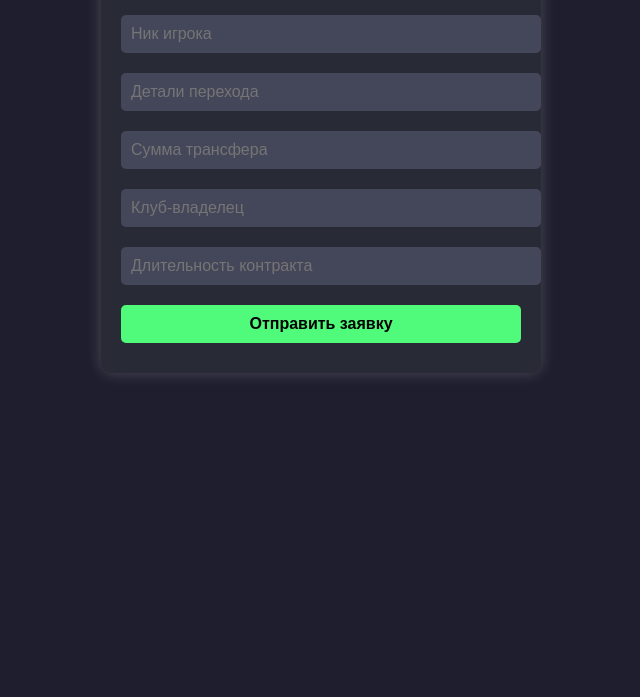
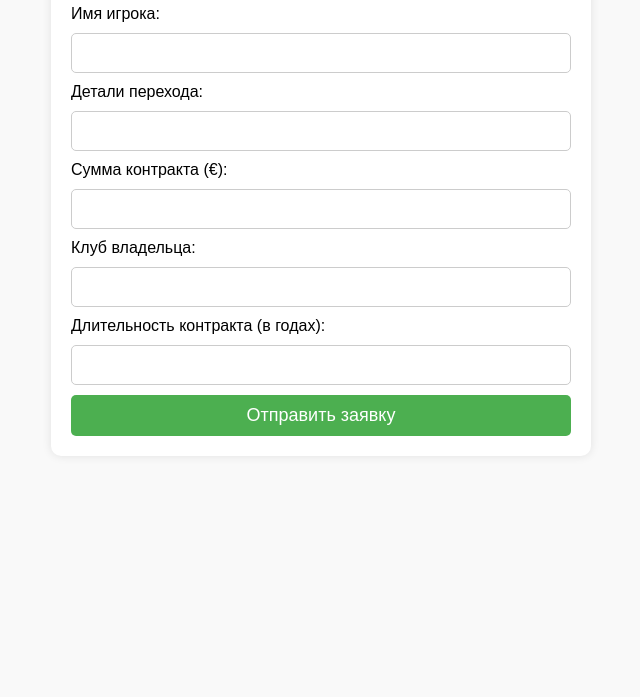
Before and after one commit to enf0rs3r/transfer, a plain HTML site: page index.html in a window 1280 px wide. Shown: the part 103-800 px from the top of the page, without its empty margins (319-959 px from the left). Drawn offline with Linux system fonts and the light colour scheme.

Commit message:
Update index.html

```diff
--- a/index.html
+++ b/index.html
@@ -5,76 +5,89 @@
     <meta name="viewport" content="width=device-width, initial-scale=1.0">
     <title>Заявка на трансфер</title>
     <style>
+        /* Общие стили для страницы */
         body {
             font-family: Arial, sans-serif;
-            background-color: #1e1e2e;
-            color: white;
-            text-align: center;
-            margin: 20px;
+            background-color: #f9f9f9;
+            padding: 20px;
+            margin: 0;
+            box-sizing: border-box;
         }
-        .container {
-            max-width: 400px;
-            margin: auto;
-            background: #282a36;
+
+        /* Контейнер для формы */
+        form {
+            max-width: 500px;
+            margin: 0 auto;
             padding: 20px;
+            background-color: white;
             border-radius: 10px;
-            box-shadow: 0px 0px 15px rgba(255, 255, 255, 0.2);
+            box-shadow: 0 0 10px rgba(0, 0, 0, 0.1);
         }
-        input, select, button {
+
+        /* Поля ввода */
+        input[type="text"], input[type="number"], input[type="url"], textarea {
             width: 100%;
             padding: 10px;
             margin: 10px 0;
+            border: 1px solid #ccc;
             border-radius: 5px;
-            border: none;
+            box-sizing: border-box;
             font-size: 16px;
         }
-        input, select {
-            background: #44475a;
+
+        /* Кнопка отправки */
+        button[type="submit"] {
+            background-color: #4CAF50;
             color: white;
+            padding: 10px 20px;
+            border: none;
+            border-radius: 5px;
+            font-size: 18px;
+            cursor: pointer;
+            width: 100%;
         }
-        button {
-            background: #50fa7b;
-            color: black;
-            cursor: pointer;
-            font-weight: bold;
-        }
-        button:hover {
-            background: #40d873;
+
+        /* Кнопка при наведении */
+        button[type="submit"]:hover {
+            background-color: #45a049;
         }
     </style>
-    <script>
-        let tg = window.Telegram.WebApp;
-        tg.expand(); // Раскрывает Web App на весь экран
-
-        function sendApplication() {
-            let data = {
-                playerName: document.getElementById("playerName").value.trim(),
-                transferDetails: document.getElementById("transferDetails").value.trim(),
-                transferSum: document.getElementById("transferSum").value.trim(),
-                clubOwner: document.getElementById("clubOwner").value.trim(),
-                contractDuration: document.getElementById("contractDuration").value.trim()
-            };
-
-            // Проверка на заполненность полей
-            if (!data.playerName || !data.transferDetails || !data.transferSum || !data.clubOwner || !data.contractDuration) {
-                alert("Пожалуйста, заполните все поля!");
-                return;
-            }
-
-            tg.sendData(JSON.stringify(data)); // Отправка данных в бота
-            tg.close(); // Закрытие Web App после отправки
-        }
-    </script>
 </head>
 <body>
-    <div class="container">
-        <h2>Заявка на трансфер</h2>
-        <input type="text" id="playerName" placeholder="Ник игрока">
-        <input type="text" id="transferDetails" placeholder="Детали перехода">
-        <input type="number" id="transferSum" placeholder="Сумма трансфера">
-        <input type="text" id="clubOwner" placeholder="Клуб-владелец">
-        <input type="text" id="contractDuration" placeholder="Длительность контракта">
-        <button onclick="sendApplication()">Отправить заявку</button>
-    </div>
+    <form id="transferForm">
+        <h2>Подать заявку на трансфер</h2>
+
+        <label for="playerName">Имя игрока:</label>
+        <input type="text" id="playerName" name="playerName" required>
+
+        <label for="transferDetails">Детали перехода:</label>
+        <input type="text" id="transferDetails" name="transferDetails" required>
+
+        <label for="transferSum">Сумма контракта (€):</label>
+        <input type="number" id="transferSum" name="transferSum" required>
+
+        <label for="clubOwner">Клуб владельца:</label>
+        <input type="text" id="clubOwner" name="clubOwner" required>
+
+        <label for="contractDuration">Длительность контракта (в годах):</label>
+        <input type="number" id="contractDuration" name="contractDuration" required>
+
+        <button type="submit">Отправить заявку</button>
+    </form>
+
+    <script>
+        document.getElementById('transferForm').addEventListener('submit', function (e) {
+            e.preventDefault();
+
+            const formData = new FormData(e.target);
+            const data = Object.fromEntries(formData.entries());
+            data.transferSum = (data.transferSum / 1000000).toFixed(2); // Конвертируем в миллионы евро
+
+            const webAppData = JSON.stringify(data);
+            const webAppUrl = `https://t.me/your_bot_username?start=${encodeURIComponent(webAppData)}`;
+
+            window.location.href = webAppUrl; // Отправка данных в Telegram через ссылку
+        });
+    </script>
 </body>
 </html>
```
